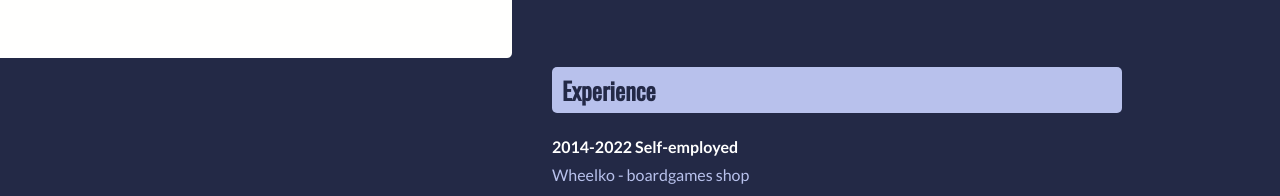
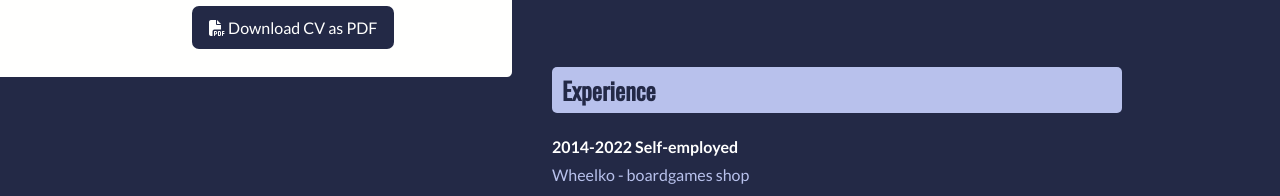
Before and after one commit to bijou743/My-resume, a plain HTML site: page index.html in a window 1280 px wide. Shown: the part 851-1047 px from the top of the page. Drawn offline with nearby package versions, Linux system fonts and the light colour scheme.

Commit message:
Add files via upload

```diff
--- a/index.html
+++ b/index.html
@@ -56,11 +56,11 @@
 							<div class="left-content__block__text">Russian, English</div>
 						</div>
 
-						<!-- <div class="download">
+						<div class="download">
 							<a href="./Maria Sorokina - resume.pdf" download="" class="btn">
 								<i class="fa-solid fa-file-pdf"></i> Download CV as PDF
 							</a>
-						</div> -->
+						</div>
 					</div>
 				</div>
 			</div>
```
